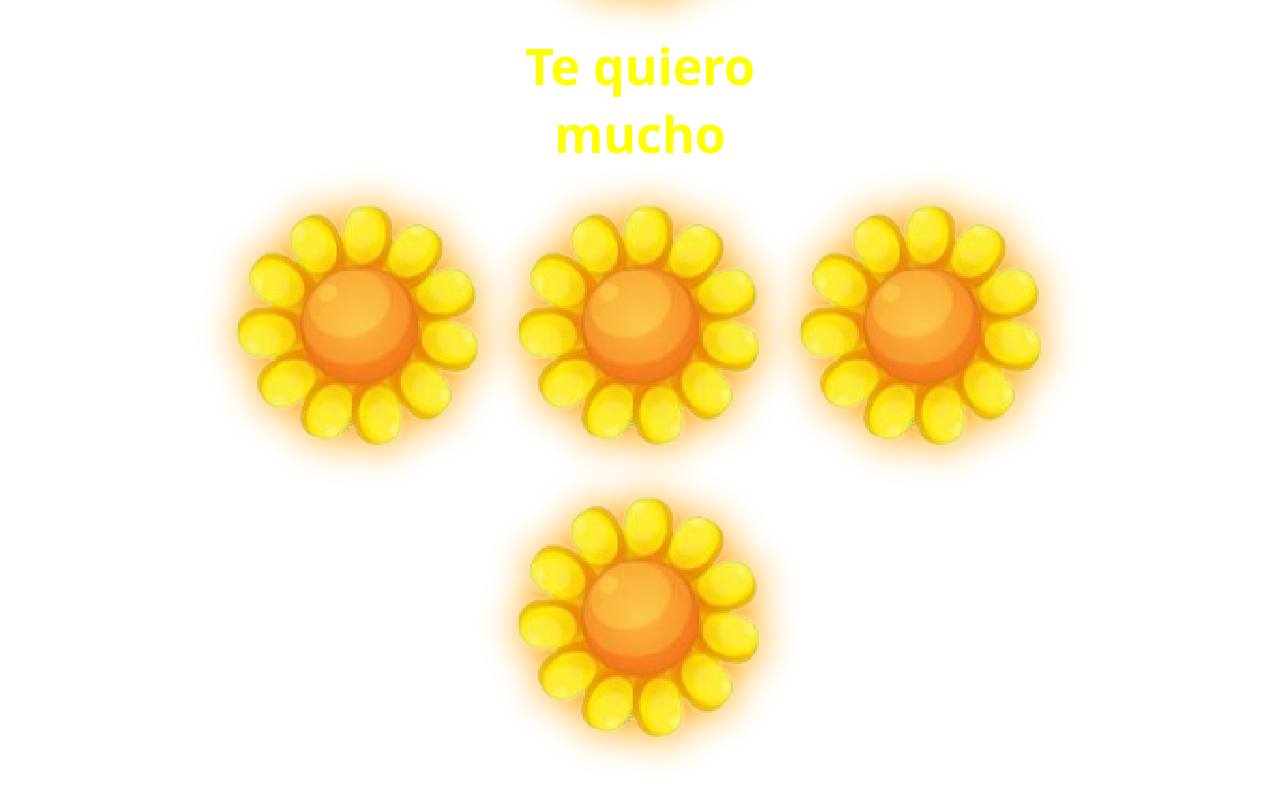
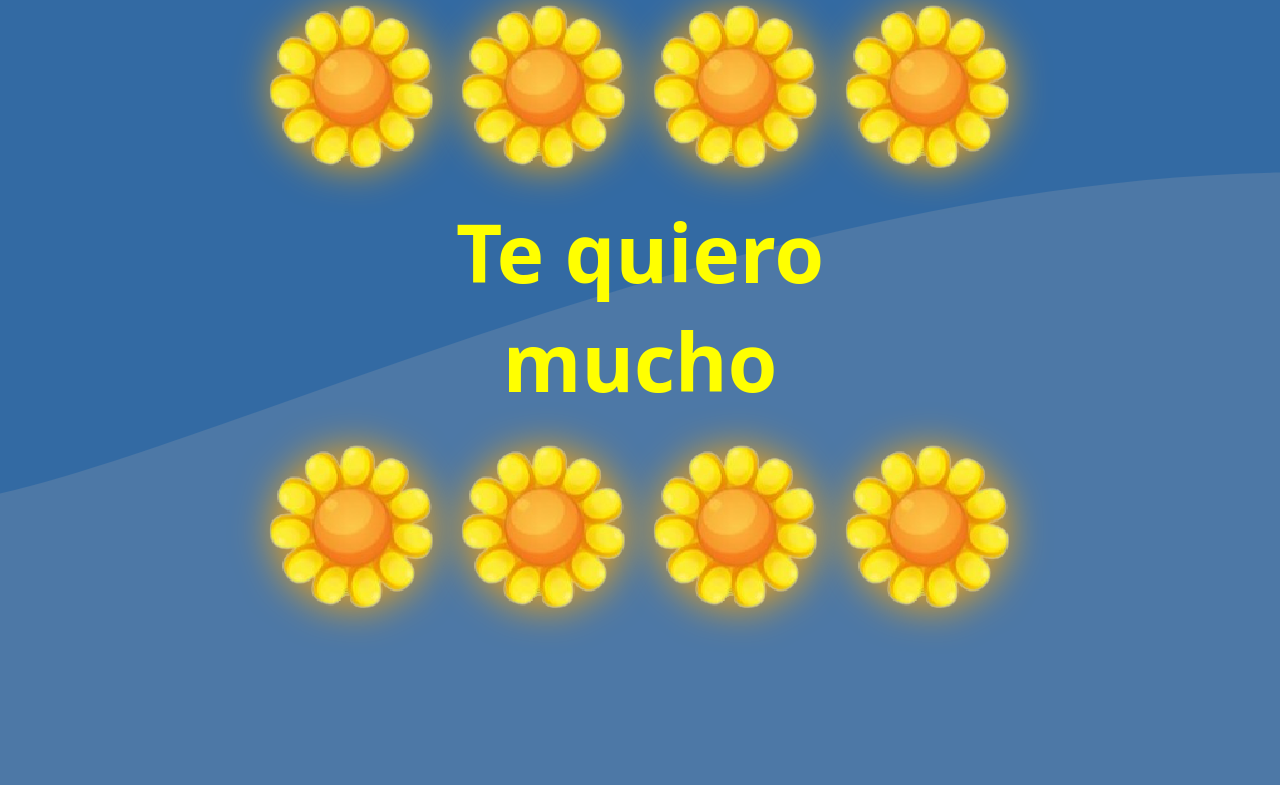
Before and after one commit to Gonzi50/flores-amarillas, a plain HTML site: page index.html in a window 1280 px wide. Shown: the part 815-1600 px from the top of the page. Before the commit the page ends 1577 px from the top, so only its background shows below. Drawn offline with Linux system fonts and the light colour scheme; a web font is replaced by a local one.

Commit message:
Responsive

```diff
--- a/style.css
+++ b/style.css
@@ -15,7 +15,7 @@ body{
     display: flex;
     justify-content: center;
     align-items: center;
-    height: 100vh;
+    height: 120vh;
 }
 img{
     border: 5px solid #7c111100;
@@ -61,3 +61,26 @@ img:hover{
     color: yellow;
     font-weight: 800;
 }
+
+@media screen and (min-width: 1000px) {
+    img{
+        width: 20vw;
+    }
+    body{
+        height: 200vh;
+    }
+    .tl{
+        font-size: 80px;
+    }
+}
+@media screen and (min-width: 1200px) {
+    img{
+        width: 15vw;
+    }
+    body{
+        height: 200vh;
+    }
+    .tl{
+        font-size: 80px;
+    }
+}
```
